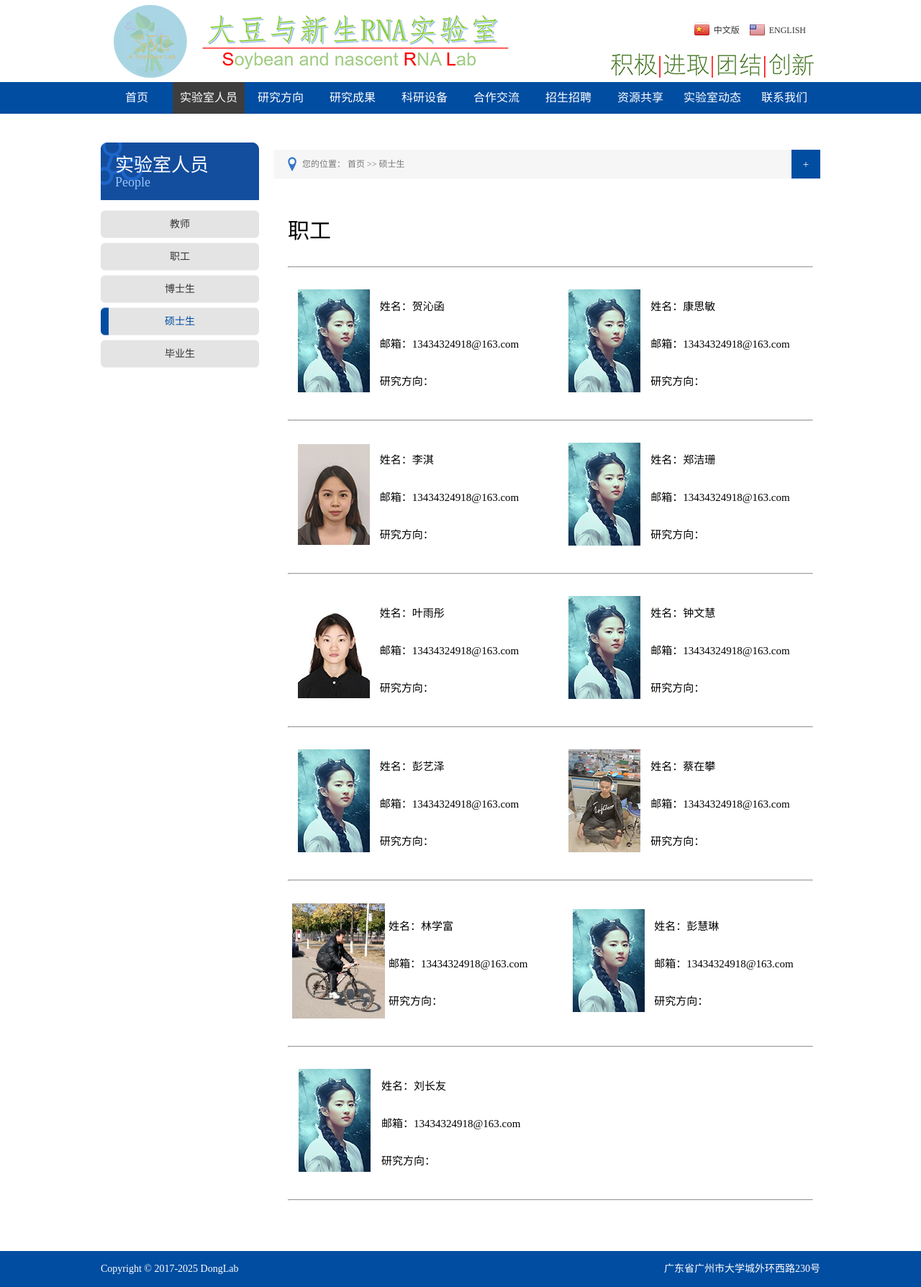
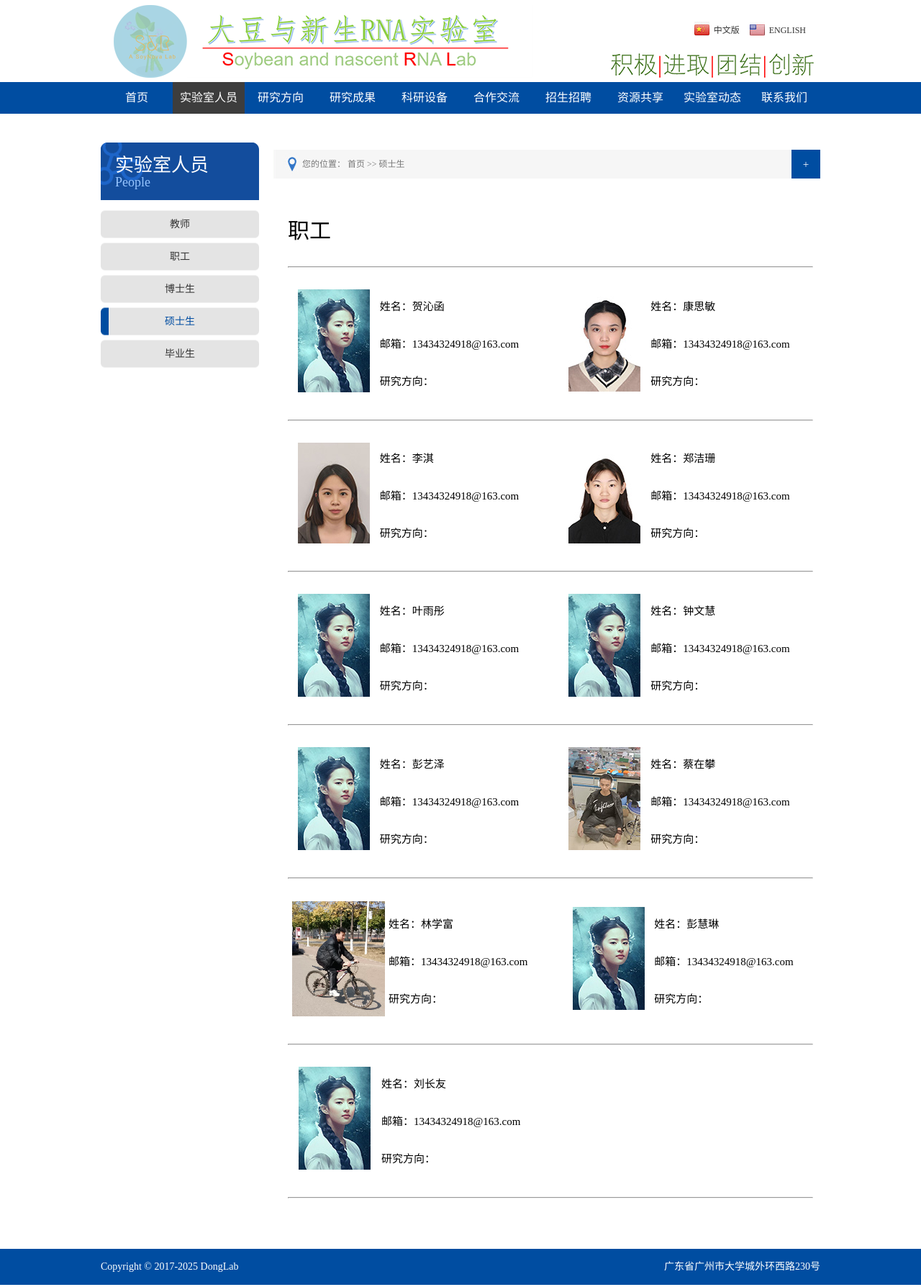
Before and after one commit to zhanweimin2021/zhanweimin2021.github.io, a Jekyll site: the page built from pages/master.html, in a window 1280 px wide. Shown: the whole page at 72% size. Built offline with Jekyll 4.4.1, drawn with Linux system fonts in a browser that asks for light colours.

Commit message:
Update master.html

```diff
--- a/pages/master.html
+++ b/pages/master.html
@@ -19,7 +19,7 @@
           <td width="120"><p align="center"><img src="/images/staff/moyayong.jpg"></p></td>
           <td width="235"><p>姓名：贺沁函</p><br><p>邮箱：13434324918@163.com</p><br><p>研究方向：</p></td>
           <td width="20"></td>
-          <td width="120"><p align="center"><img src="/images/staff/moyayong.jpg"></p></td>
+          <td width="120"><p align="center"><img src="/images/staff/kangsimin.jpg"></p></td>
           <td width="235"><p>姓名：康思敏</p><br><p>邮箱：13434324918@163.com</p><br><p>研究方向：</p></td>
         </tr>
       </table>
@@ -29,14 +29,14 @@
           <td width="120"><p align="center"><img src="/images/staff/liqi.jpg"></p></td>
           <td width="235"><p>姓名：李淇</p><br><p>邮箱：13434324918@163.com</p><br><p>研究方向：</p></td>
           <td width="20"></td>
-          <td width="120"><p align="center"><img src="/images/staff/moyayong.jpg"></p></td>
+          <td width="120"><p align="center"><img src="/images/staff/zhengjieshan.jpg"></p></td>
           <td width="235"><p>姓名：郑洁珊</p><br><p>邮箱：13434324918@163.com</p><br><p>研究方向：</p></td>
         </tr>
       </table>
       <hr>
       <table style="margin-top:30px;margin-bottom:30px">
         <tr>
-          <td width="120"><p align="center"><img src="/images/staff/zhengjieshan.jpg"></p></td>
+          <td width="120"><p align="center"><img src="/images/staff/moyayong.jpg"></p></td>
           <td width="235"><p>姓名：叶雨彤</p><br><p>邮箱：13434324918@163.com</p><br><p>研究方向：</p></td>
           <td width="20"></td>
           <td width="120"><p align="center"><img src="/images/staff/moyayong.jpg"></p></td>
```
